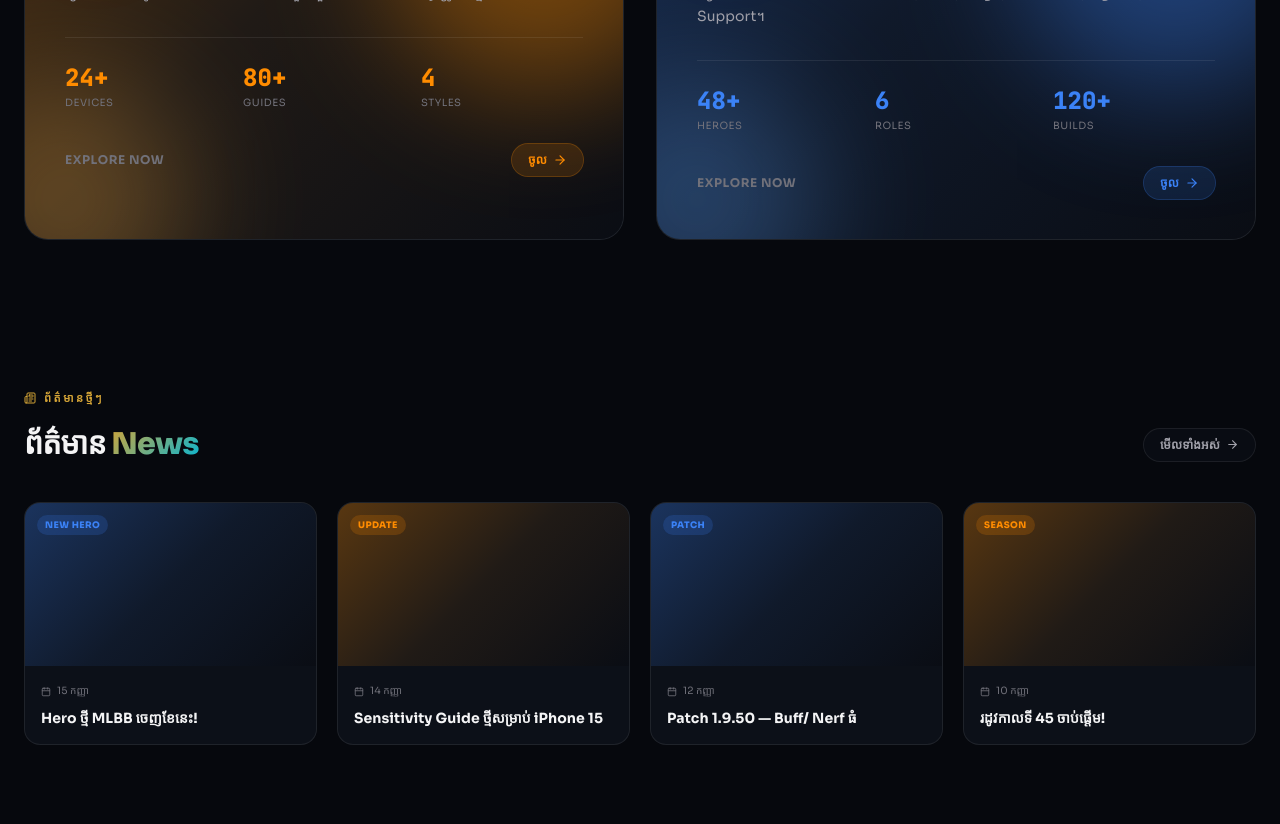
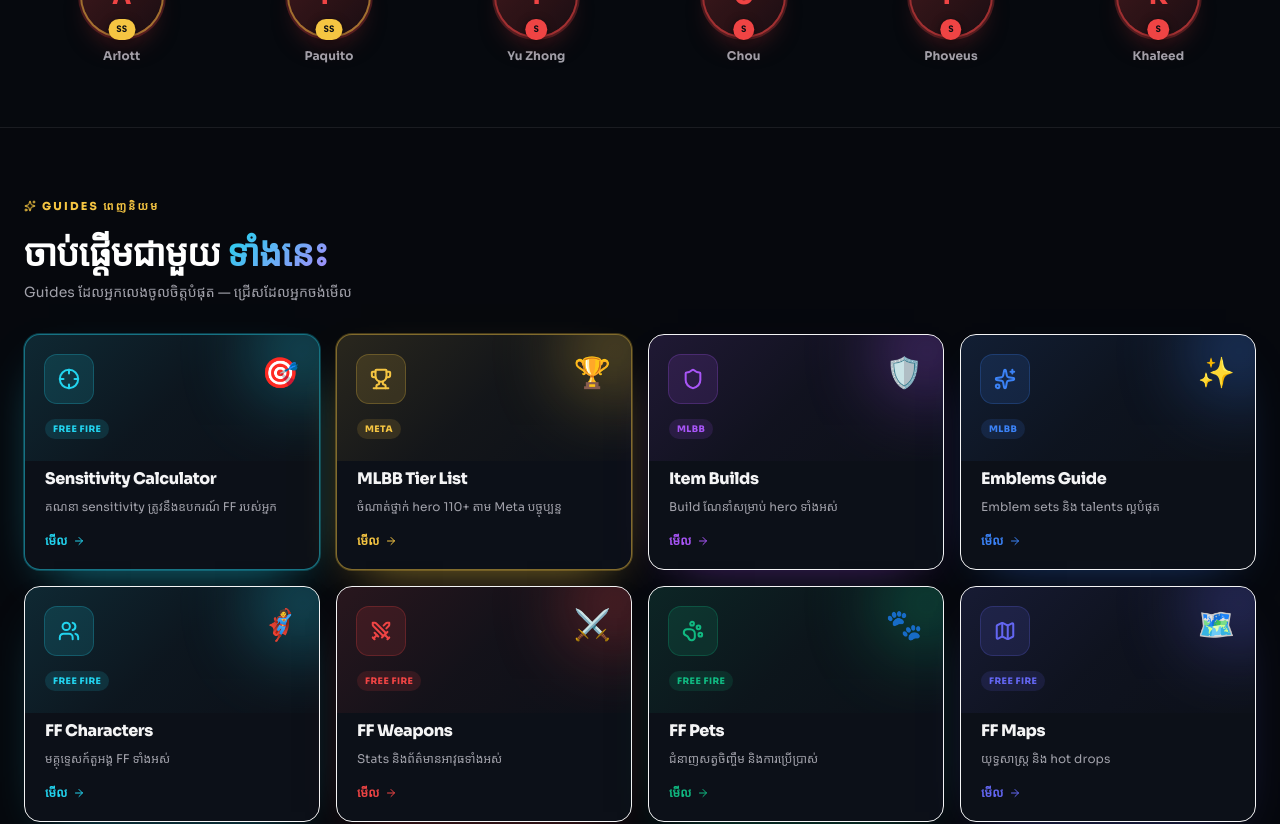
Before and after one commit to CyberNovaX01/CyberNovaX, a Next.js app: page / in a window 1280 px wide. Shown: the part 1100-1924 px from the top of the page. Built offline with nearby package versions, Linux system fonts and the light colour scheme; a web font is replaced by a local one.

Commit message:
Add MetaTierPreview and FeaturedGuides to homepage

```diff
--- a/src/app/(site)/page.tsx
+++ b/src/app/(site)/page.tsx
@@ -8,6 +8,8 @@
 import { MoodSetter } from "@/components/MoodSetter";
 import { HeroBanner } from "@/components/HeroBanner";
 import { LiveStatsBar } from "@/components/LiveStatsBar";
+import { MetaTierPreview } from "@/components/MetaTierPreview";
+import { FeaturedGuides } from "@/components/FeaturedGuides";
 import { GameShowcase } from "@/components/GameShowcase";
 import { FadeIn } from "@/components/FadeIn";
 import { NEWS, PATCHES } from "@/lib/siteData";
@@ -32,6 +34,8 @@
       <MoodSetter mood={mood} />
       <HeroBanner />
       <LiveStatsBar />
+      <MetaTierPreview />
+      <FeaturedGuides />
       <GameShowcase onHoverMood={setMood} />
 
       {/* NEWS SECTION */}
--- /dev/null
+++ b/src/components/FeaturedGuides.tsx
@@ -0,0 +1,246 @@
+"use client";
+import Link from "next/link";
+import {
+  Sparkles, ArrowRight, Zap, Users, Swords, PawPrint,
+  Map as MapIcon, Trophy, Shield, Crosshair,
+} from "lucide-react";
+import { useLang } from "@/lib/i18n";
+import { FadeIn } from "@/components/FadeIn";
+
+type Guide = {
+  id: string;
+  icon: typeof Zap;
+  emoji: string;
+  titleKm: string;
+  titleEn: string;
+  descKm: string;
+  descEn: string;
+  href: string;
+  color: string;
+  tag: string;
+  featured?: boolean;
+};
+
+const GUIDES: Guide[] = [
+  {
+    id: "sensitivity",
+    icon: Crosshair,
+    emoji: "🎯",
+    titleKm: "Sensitivity Calculator",
+    titleEn: "Sensitivity Calculator",
+    descKm: "គណនា sensitivity ត្រូវនឹងឧបករណ៍ FF របស់អ្នក",
+    descEn: "Calculate FF sensitivity for your device",
+    href: "/ff/sensitivity",
+    color: "#22d3ee",
+    tag: "FREE FIRE",
+    featured: true,
+  },
+  {
+    id: "tier",
+    icon: Trophy,
+    emoji: "🏆",
+    titleKm: "MLBB Tier List",
+    titleEn: "MLBB Tier List",
+    descKm: "ចំណាត់ថ្នាក់ hero 110+ តាម Meta បច្ចុប្បន្ន",
+    descEn: "110+ heroes ranked by current meta",
+    href: "/mlbb/tier",
+    color: "#f5c542",
+    tag: "META",
+    featured: true,
+  },
+  {
+    id: "builds",
+    icon: Shield,
+    emoji: "🛡️",
+    titleKm: "Item Builds",
+    titleEn: "Item Builds",
+    descKm: "Build ណែនាំសម្រាប់ hero ទាំងអស់",
+    descEn: "Recommended builds for all heroes",
+    href: "/mlbb/builds",
+    color: "#a855f7",
+    tag: "MLBB",
+  },
+  {
+    id: "emblems",
+    icon: Sparkles,
+    emoji: "✨",
+    titleKm: "Emblems Guide",
+    titleEn: "Emblems Guide",
+    descKm: "Emblem sets និង talents ល្អបំផុត",
+    descEn: "Best emblem sets and talents",
+    href: "/mlbb/emblems",
+    color: "#3b82f6",
+    tag: "MLBB",
+  },
+  {
+    id: "chars",
+    icon: Users,
+    emoji: "🦸",
+    titleKm: "FF Characters",
+    titleEn: "FF Characters",
+    descKm: "មគ្គុទ្ទេសក៍តួអង្គ FF ទាំងអស់",
+    descEn: "Full guide to FF characters",
+    href: "/ff/characters",
+    color: "#22d3ee",
+    tag: "FREE FIRE",
+  },
+  {
+    id: "weapons",
+    icon: Swords,
+    emoji: "⚔️",
+    titleKm: "FF Weapons",
+    titleEn: "FF Weapons",
+    descKm: "Stats និងព័ត៌មានអាវុធទាំងអស់",
+    descEn: "Stats and details on all weapons",
+    href: "/ff/weapons",
+    color: "#ef4444",
+    tag: "FREE FIRE",
+  },
+  {
+    id: "pets",
+    icon: PawPrint,
+    emoji: "🐾",
+    titleKm: "FF Pets",
+    titleEn: "FF Pets",
+    descKm: "ជំនាញសត្វចិញ្ចឹម និងការប្រើប្រាស់",
+    descEn: "Pet skills and best usage",
+    href: "/ff/pets",
+    color: "#10b981",
+    tag: "FREE FIRE",
+  },
+  {
+    id: "maps",
+    icon: MapIcon,
+    emoji: "🗺️",
+    titleKm: "FF Maps",
+    titleEn: "FF Maps",
+    descKm: "យុទ្ធសាស្ត្រ និង hot drops",
+    descEn: "Strategy and hot drops",
+    href: "/ff/maps",
+    color: "#6366f1",
+    tag: "FREE FIRE",
+  },
+];
+
+export function FeaturedGuides() {
+  const { lang } = useLang();
+  const km = lang === "km";
+
+  return (
+    <section className="mx-auto max-w-7xl px-4 py-14 sm:px-6 lg:py-16">
+      <FadeIn>
+        <div className="mb-8 flex flex-wrap items-end justify-between gap-4">
+          <div>
+            <span
+              className="inline-flex items-center gap-1.5 text-[11px] font-black uppercase tracking-[0.2em]"
+              style={{ color: "#f5c542" }}
+            >
+              <Sparkles size={12} />
+              {km ? "GUIDES ពេញនិយម" : "FEATURED GUIDES"}
+            </span>
+            <h2 className="mt-3 text-2xl font-black tracking-tight sm:text-3xl lg:text-4xl">
+              <span className="text-white">
+                {km ? "ចាប់ផ្តើមជាមួយ" : "Start with"}
+              </span>{" "}
+              <span
+                style={{
+                  background: "linear-gradient(135deg, #22d3ee 0%, #a78bfa 100%)",
+                  WebkitBackgroundClip: "text",
+                  WebkitTextFillColor: "transparent",
+                  backgroundClip: "text",
+                }}
+              >
+                {km ? "ទាំងនេះ" : "these"}
+              </span>
+            </h2>
+            <p className="mt-2 max-w-xl text-sm text-muted">
+              {km
+                ? "Guides ដែលអ្នកលេងចូលចិត្តបំផុត — ជ្រើសដែលអ្នកចង់មើល"
+                : "Most popular guides — pick what you want to explore"}
+            </p>
+          </div>
+        </div>
+      </FadeIn>
+
+      <div className="grid gap-4 sm:grid-cols-2 lg:grid-cols-4">
+        {GUIDES.map((g, i) => {
+          const Icon = g.icon;
+          return (
+            <FadeIn key={g.id} delay={i * 40}>
+              <Link
+                href={g.href}
+                className="group relative flex h-full flex-col overflow-hidden rounded-2xl border bg-surface transition-all hover:-translate-y-1"
+                style={{
+                  borderColor: g.featured ? g.color + "80" : "var(--color-line)",
+                  boxShadow: g.featured
+                    ? "0 20px 50px -25px " + g.color + "aa, 0 0 0 1px " + g.color + "40"
+                    : "0 20px 50px -30px " + g.color + "88",
+                }}
+              >
+                <div
+                  className="relative overflow-hidden p-5"
+                  style={{
+                    background:
+                      "linear-gradient(135deg, " +
+                      g.color +
+                      "20 0%, " +
+                      g.color +
+                      "08 50%, transparent 100%)",
+                  }}
+                >
+                  <div
+                    className="absolute -right-8 -top-8 h-24 w-24 rounded-full blur-2xl opacity-40 transition-opacity group-hover:opacity-70"
+                    style={{ background: g.color }}
+                  />
+
+                  <div className="relative flex items-start justify-between">
+                    <span
+                      className="grid h-12 w-12 place-items-center rounded-xl transition-transform group-hover:scale-110 group-hover:-rotate-6"
+                      style={{
+                        background: g.color + "20",
+                        color: g.color,
+                        boxShadow: "0 0 0 1px " + g.color + "55",
+                      }}
+                    >
+                      <Icon size={22} strokeWidth={2.2} />
+                    </span>
+                    <span className="text-3xl transition-transform group-hover:scale-110">
+                      {g.emoji}
+                    </span>
+                  </div>
+
+                  <span
+                    className="mt-4 inline-block rounded-full px-2 py-0.5 text-[9px] font-black uppercase tracking-wider"
+                    style={{
+                      background: g.color + "22",
+                      color: g.color,
+                    }}
+                  >
+                    {g.tag}
+                  </span>
+                </div>
+
+                <div className="flex flex-1 flex-col p-5 pt-2">
+                  <h3 className="text-base font-black leading-tight tracking-tight">
+                    {km ? g.titleKm : g.titleEn}
+                  </h3>
+                  <p className="mt-2 line-clamp-2 text-xs leading-relaxed text-muted">
+                    {km ? g.descKm : g.descEn}
+                  </p>
+
+                  <div
+                    className="mt-auto flex items-center gap-1.5 pt-4 text-xs font-bold transition-all group-hover:gap-3"
+                    style={{ color: g.color }}
+                  >
+                    {km ? "មើល" : "View"}
+                    <ArrowRight size={12} />
+                  </div>
+                </div>
+              </Link>
+            </FadeIn>
+          );
+        })}
+      </div>
+    </section>
+  );
+}
```
